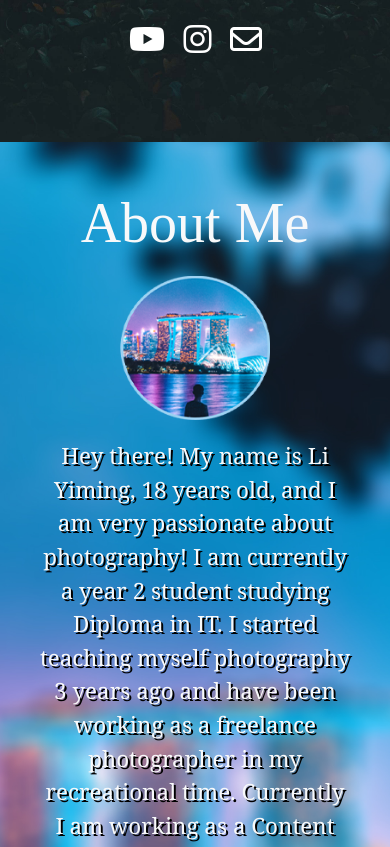
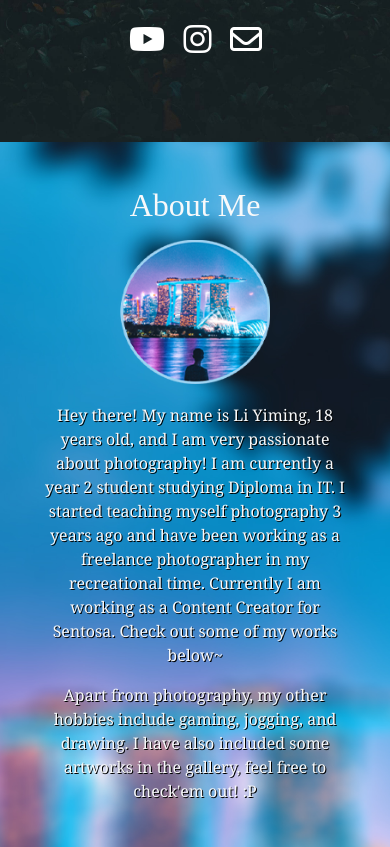
Before and after one commit to YimingSpyro/photography, a plain HTML site: page index.html in a window 390 px wide. Shown: the part 871-1718 px from the top of the page. Drawn offline with nearby package versions, Linux system fonts and the light colour scheme.

Commit message:
Update Home css

```diff
--- a/CSS/Home.css
+++ b/CSS/Home.css
@@ -240,9 +240,6 @@ footer a {
         font-size: 140%;
         text-shadow: 2px 2px black;
     }
-    #aboutme .contents .img {
-        visibility: hidden;
-    }
     #aboutme #button {
         margin: 0 5% 0 5%;
         background-color: transparent;
@@ -344,4 +341,14 @@ footer a {
         width: 100%;
         right: 5%;
     }
+    #amtitle {
+        font-size: 200%;
+    }
+    #aboutme .contents .text {
+        width: 100%;
+        font-family: Georgia;
+        font-style: bold;
+        font-size: 100%;
+        text-shadow: 1px 1px black;
+    }
 }
```
